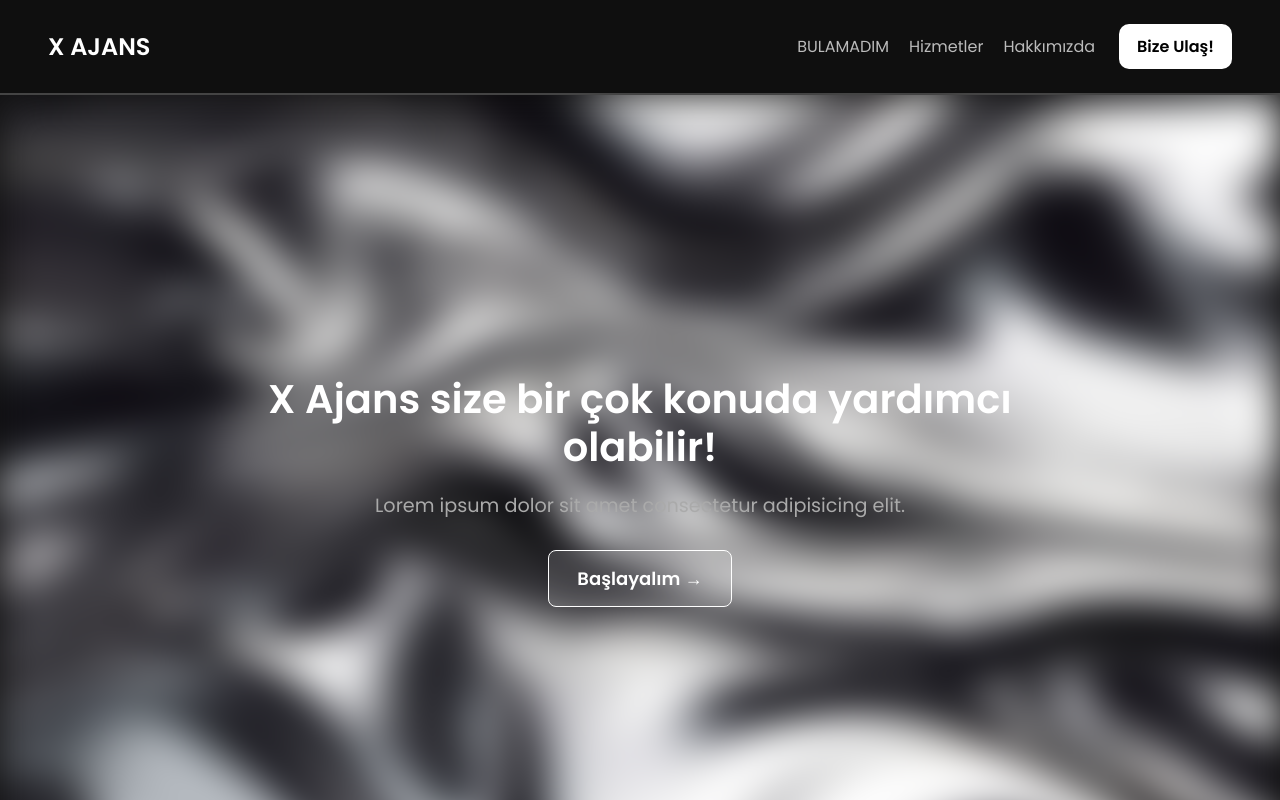
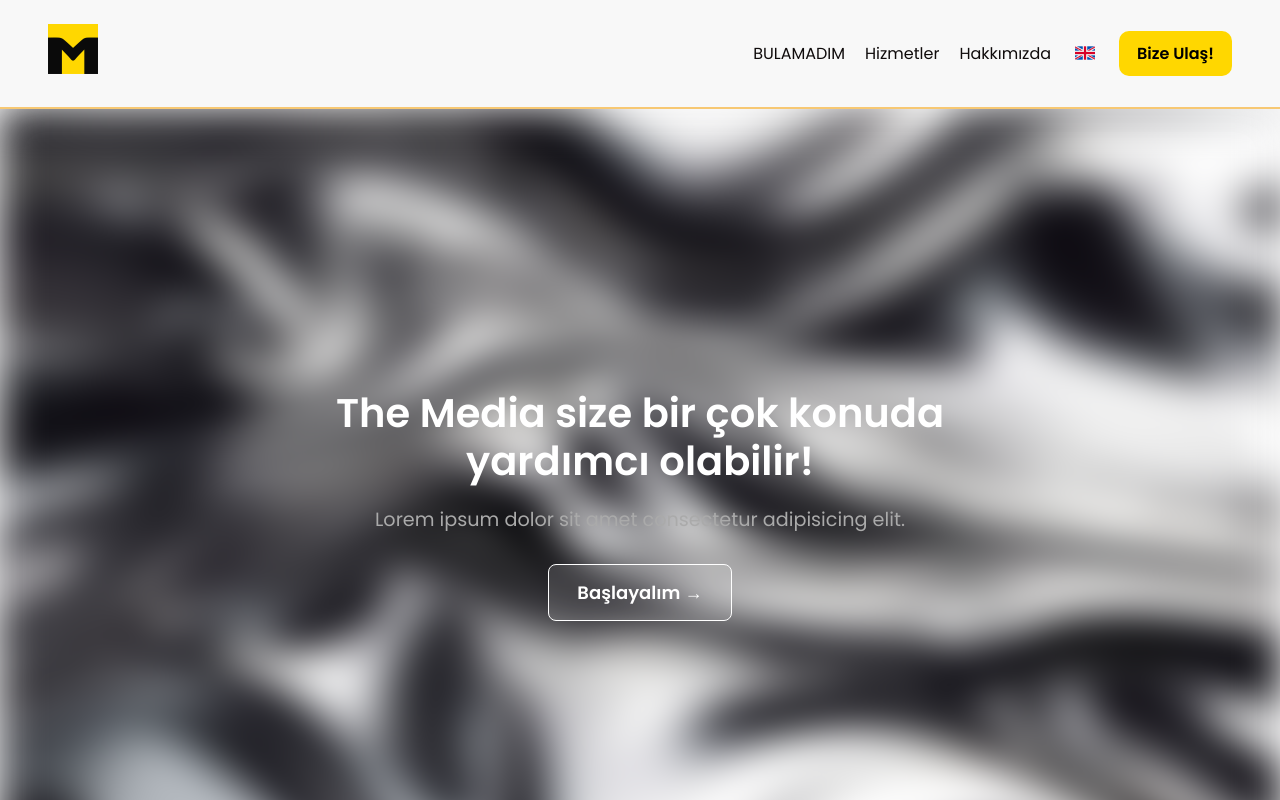
Before and after one commit to cem-deg/Ajans-Website, a plain HTML site: page ajans/index.html in a window 1280 px wide. Shown: the top 800 px of the page. Drawn offline with nearby package versions, Linux system fonts and the light colour scheme.

Commit message:
Adding Agency's Materials to Base of Website
What We Did?
- We changed the name of the site to logo (top on the left).
- Added Color Palette.
- Added language button to use website in different languages.
- Added all colors to renk_paleti.txt so we can easily access.
- Added Tab Icon (favicon)

```diff
--- a/ajans/index.html
+++ b/ajans/index.html
@@ -3,13 +3,15 @@
 <head>
   <meta charset="UTF-8" />
   <meta name="viewport" content="width=device-width, initial-scale=1.0"/>
-  <title>X Ajans</title>
+  <title>The MEDIA</title>
   <link rel="stylesheet" href="style.css"/>
   <link href="https://cdn.jsdelivr.net/npm/aos@2.3.4/dist/aos.css" rel="stylesheet" />
   <link href="https://fonts.googleapis.com/css2?family=Poppins:wght@400;600&display=swap" rel="stylesheet">
   <link href="https://unpkg.com/boxicons@3.0/css/boxicons.min.css" rel="stylesheet">
   <link href="assets/vendor/boxicons/css/boxicons.min.css" rel="stylesheet">
   <link rel="stylesheet" href="https://cdnjs.cloudflare.com/ajax/libs/font-awesome/6.5.0/css/all.min.css">
+
+  <link rel="shortcut icon" type="image" href="images/logo1_3.png"/>
 
 
 
@@ -28,14 +30,15 @@
   <!-- Navbar -->
   <header class="navbar">
 
-    <a href="index.html" class="logo" data-aos="fade-right">X AJANS</a>
+    <a href="index.html" class="logo" data-aos="fade-right">
+      <img src="images/logo1_3.png" style="width:50px; height: 50px; "> </a>
     <nav class="nav">
       <ul class="nav-links">
         <li><a href="bulamadim.html">BULAMADIM</a></li>
         <li><a href="hizmetler.html">Hizmetler</a></li>
         <li><a href="hakkimizda.html">Hakkımızda</a></li>
       </ul>
-      <a href="#" class="btn">Bize Ulaş!</a>
+      <a href="#" class="en-lofo-language"><img src="images/language.png" style="width: 20px; height: 20px; margin-top: 6px;"> <a href="#" class="btn">Bize Ulaş!</a>
     </nav>
 
   </header>
@@ -46,7 +49,7 @@
   <div class="hero-bg"></div>
   <div class="hero-container">
     <div class="hero-text">
-      <h1>X Ajans size bir çok konuda yardımcı olabilir!</h1>
+      <h1>The Media size bir çok konuda yardımcı olabilir!</h1>
       <p>Lorem ipsum dolor sit amet consectetur adipisicing elit.</p>
       <a href="#" class="btn btn-large">Başlayalım →</a>
     </div>
@@ -163,7 +166,16 @@
 </script>
 
 <footer style="text-align:center; padding: 20px; font-size: 14px;">
-  © 2025 X Ajans. Tüm Hakları Saklıdır.
+  © 2025 The Media. Tüm Hakları Saklıdır.
+  <section class="sosyal-medya">
+    <h2>The Media</h2>
+    <div class="features-grid">
+      <div class="feature-card">
+
+      </div>
+    </div>
+  </section>
+
 </footer>
 
 </body>
--- a/ajans/style.css
+++ b/ajans/style.css
@@ -3,7 +3,7 @@ body {
   margin: 0;
   /* font-family: 'Helvetica Neue', sans-serif;*/
     font-family: 'Poppins', sans-serif;
-  background-color: #0f0f0f;
+  background-color: #F8F8F8;
   color: #ffffff;
 }
 
@@ -13,6 +13,7 @@ body {
   justify-content: space-between;
   align-items: center;
   padding: 24px 48px;
+
 }
 
 .logo {
@@ -36,18 +37,18 @@ body {
 
 .nav-links li a {
   text-decoration: none;
-  color: #bbbbbb;
+  color: #0f0b0b;
   font-size: 16px;
   transition: color 0.3s;
 }
 
 .nav-links li a:hover {
-  color: #ffffff;
+  color: #ffd700;
 }
 
 /* Buttons */
 .btn {
-  background-color: #ffffff;
+  background-color: #ffd700;
   color: #000;
   padding: 10px 18px;
   border-radius: 10px;
@@ -57,7 +58,7 @@ body {
 }
 
 .btn:hover {
-  background-color: #e0e0e0;
+  background-color: #fcbd46;
 }
 
 .btn-large {
@@ -218,8 +219,8 @@ body {
 /* En üstteki çizgi */
 .nav-underline {
   width: 100%;
-  height: 2px;
-  background-color: #444;
+  height: 1.5px;
+  background-color: #F7C873;
   margin: 0;
 }
 .icon-style {
@@ -335,7 +336,7 @@ body {
 
 .logo-track i:hover {
   transform: scale(1.2);
-  color: #D6BD98; /* #D6BD98 */
+  color: #ffd700; /* #D6BD98 */
 }
 
 @keyframes scroll {
@@ -382,7 +383,7 @@ body {
   height: 200px;
   object-fit: cover;
   border-radius: 50%;
-  margin-top: 20  px;
+  margin-top: 16px;
   margin-bottom: 16px;
   border: 2px solid #444;
 }
@@ -408,4 +409,5 @@ body {
 }
 .logo:hover {
   color: #dddddd;
+
 }
```
Also changed, not shown: ajans/favicon.ico (added), ajans/images/language.png (added), ajans/images/language2.png (added), ajans/images/logo.png (added), ajans/images/logo1.png (added), ajans/images/logo1_2.png (added), ajans/images/logo1_3.png (added), ajans/images/logo2.png (added), ajans/images/logo3.png (added), ajans/renk_paleti.txt (added), 3 other files.
